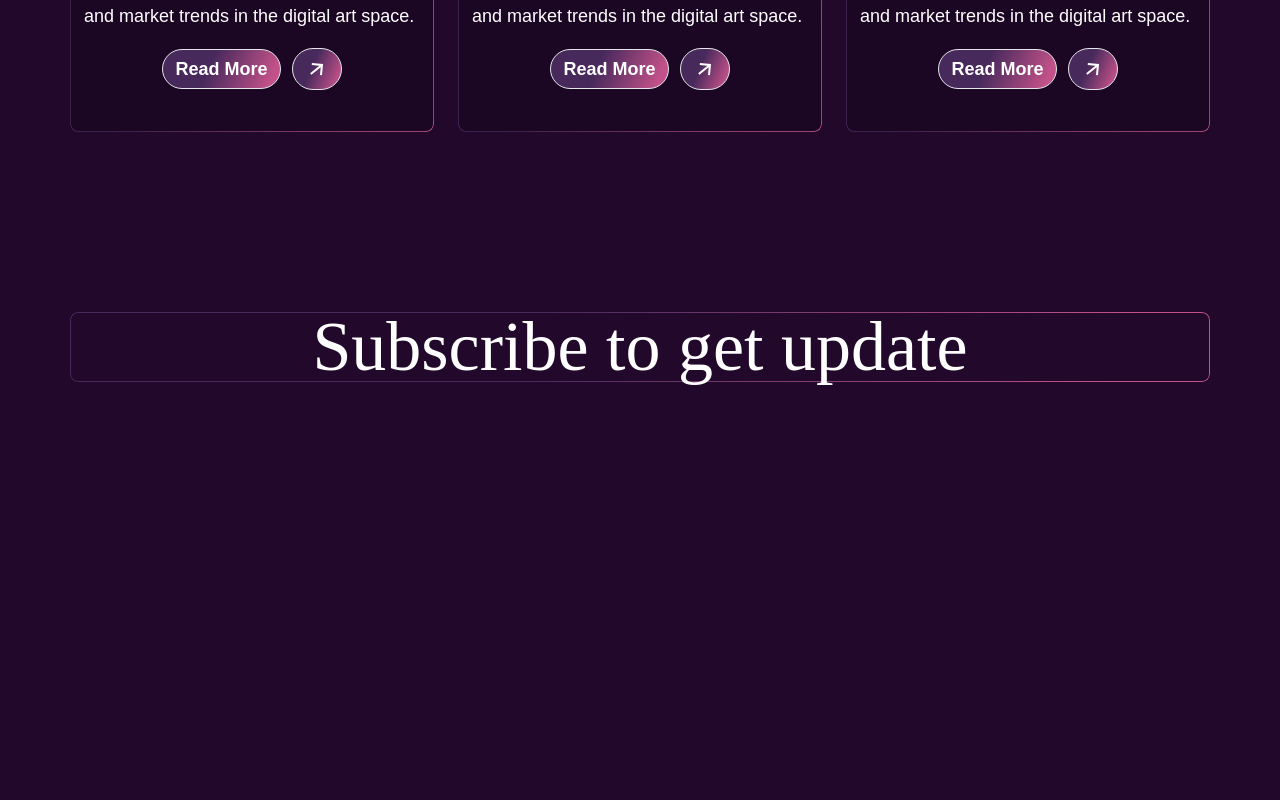
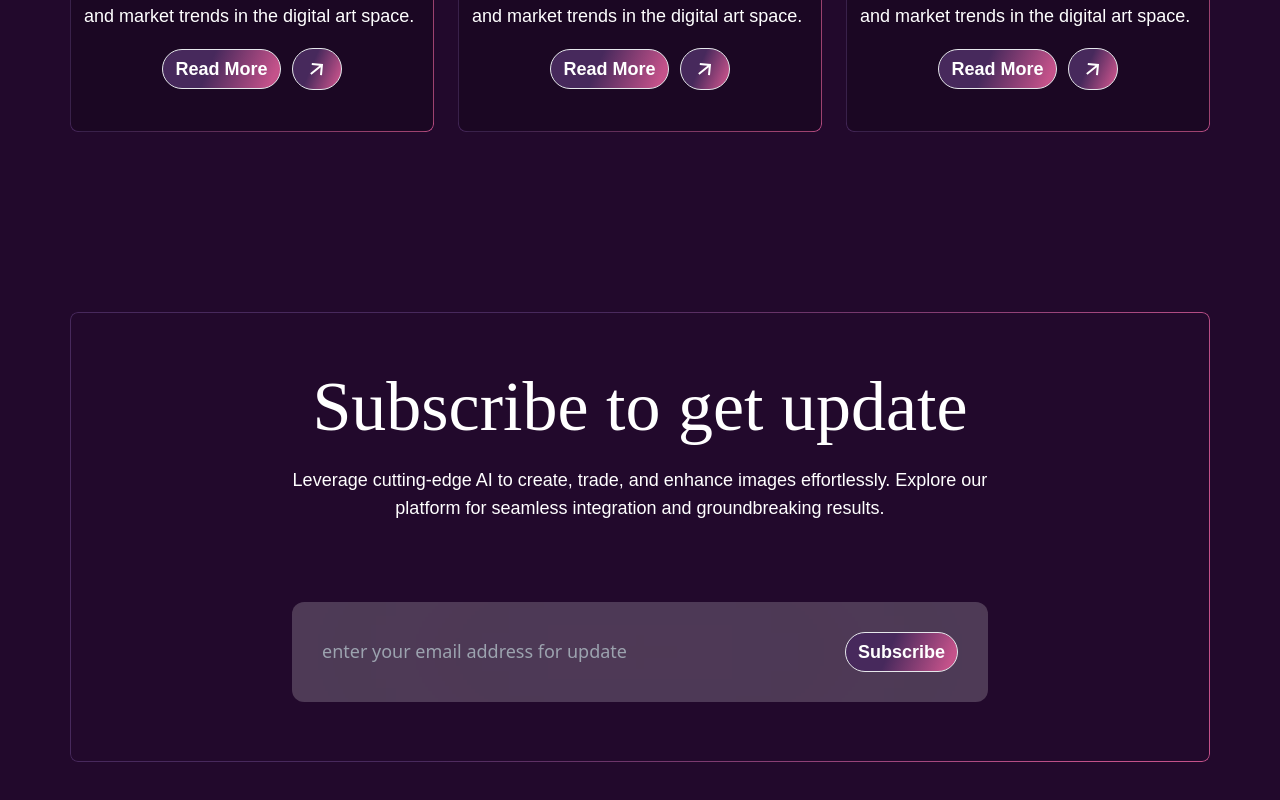
Before and after one commit to AbhishekKatnoria/NFT, a React (Create React App) app: page / in a window 1280 px wide. Shown: the part 4717-5517 px from the top of the page. Before the commit the page ends 5279 px from the top, so only its background shows below. Built offline with nearby package versions, Linux system fonts and the light colour scheme; the HTML template or start-up script is replaced by a standard one.

Commit message:
Created the UI for the Subscribe Section

```diff
--- a/src/Components/HomePage/Subscribe/index.tsx
+++ b/src/Components/HomePage/Subscribe/index.tsx
@@ -1,11 +1,22 @@
 import { SubscribeData } from '../../../json';
+import Button from '../../Button';
 
 const Subscribe = () => {
   return (
     <div className='my-[180px] gradient-border'>
-      <div className='flex justify-center items-center'><h2>
+      <div className='flex flex-col justify-center items-center py-[60px] px-4'><h2 className='mb-[24px]'>
         {SubscribeData?.heading}
-      </h2></div>
+      </h2>
+        <p className='text-center' dangerouslySetInnerHTML={{ __html: SubscribeData?.subHeading }} />
+
+        <div className='max-w-[696px] w-full mt-[80px] bg-white/20 backdrop-blur-[208.3px] rounded-xl'>
+          <div className='flex justify-between items-center  m-[30px]'>
+
+            <input type="text" placeholder={SubscribeData?.placeHolder} className='border-none bg-transparent w-full min-w-max text-fontBase focus:outline-none focus:border-none focus:ring-0' />
+            <Button label={SubscribeData?.buttonText} css='rounded-[42px]' variant='filled' />
+          </div>
+        </div>
+      </div>
     </div>
   )
 }
--- a/src/json/index.ts
+++ b/src/json/index.ts
@@ -208,7 +208,10 @@ export const GovernanceData = {
   ],
 };
 
-
 export const SubscribeData = {
   heading: "Subscribe to get update",
+  subHeading:
+    "Leverage cutting-edge AI to create, trade, and enhance images effortlessly. Explore our</br>platform for seamless integration and groundbreaking results.",
+  placeHolder: "enter your email address for update",
+  buttonText: "Subscribe",
 };
```
